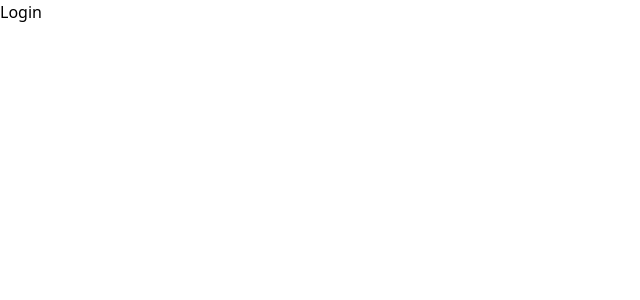
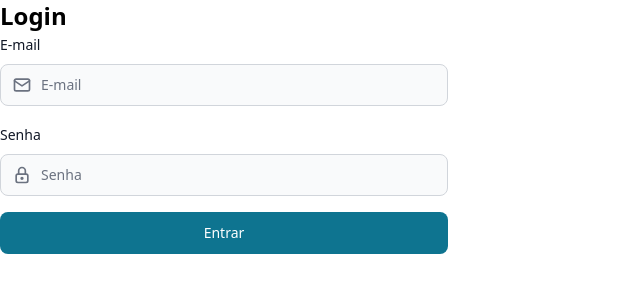
Before and after one commit to daroucha/spare-react, a React (Vite) app: page /login in a window 1280 px wide. Shown: the top 300 px of the page, without its empty margins (0-640 px from the left). Built offline with nearby package versions, Linux system fonts and the light colour scheme.

Commit message:
Added LoginForm

```diff
--- a/package.json
+++ b/package.json
@@ -11,6 +11,8 @@
   },
   "dependencies": {
     "@tabler/icons-react": "^2.42.0",
+    "@tanstack/react-query": "^5.8.7",
+    "@tanstack/react-query-devtools": "^5.8.8",
     "autoprefixer": "^10.4.16",
     "flowbite": "^2.2.0",
     "flowbite-react": "^0.7.0",
--- a/src/App.jsx
+++ b/src/App.jsx
@@ -1,11 +1,15 @@
+/* eslint-disable no-unused-vars */
 import {
   Routes,
   Route,
   BrowserRouter,
   Navigate,
 } from 'react-router-dom'
-
-import './styles/tailwind.css'
+import {
+  QueryClient,
+  QueryClientProvider,
+} from '@tanstack/react-query'
+import { ReactQueryDevtools } from '@tanstack/react-query-devtools'
 
 import AuthLayout from './ui/AuthLayout'
 import Login from './pages/Login'
@@ -13,8 +17,21 @@ import Home from './pages/Home'
 import Incomes from './pages/Incomes'
 import NotFound from './pages/NotFound'
 
+import './styles/tailwind.css'
+
+const queryClient = new QueryClient({
+  defaultOptions: {
+    queries: {
+      staleTime: 60 * 1000,
+    },
+  },
+})
+
 function App() {
   return (
+    <QueryClientProvider client={queryClient}>
+      <ReactQueryDevtools initialIsOpen={false} />
+
       <BrowserRouter>
         <Routes>
           <Route
@@ -30,6 +47,7 @@ function App() {
           </Route>
         </Routes>
       </BrowserRouter>
+    </QueryClientProvider>
   )
 }
 
--- /dev/null
+++ b/src/features/authentication/LoginForm.jsx
@@ -0,0 +1,55 @@
+import { useState } from 'react'
+import { Button, TextInput, Label } from 'flowbite-react'
+import { IconLock, IconMail } from '@tabler/icons-react'
+
+function handleSubmit() {}
+
+function LoginForm() {
+  const [email, setEmail] = useState('')
+  const [password, setPassword] = useState('')
+
+  return (
+    <form
+      onSubmit={handleSubmit}
+      className="flex max-w-md flex-col gap-4"
+    >
+      <div>
+        <div className="mb-2 block">
+          <Label htmlFor="email" value="E-mail" />
+        </div>
+
+        <TextInput
+          type="email"
+          id="email"
+          autoComplete="email"
+          placeholder="E-mail"
+          value={email}
+          onChange={(e) => setEmail(e.target.value)}
+          icon={IconMail}
+          required
+        />
+      </div>
+
+      <div>
+        <div className="mb-2 block">
+          <Label htmlFor="password" value="Senha" />
+        </div>
+
+        <TextInput
+          type="password"
+          id="password"
+          autoComplete="current-password"
+          placeholder="Senha"
+          value={password}
+          onChange={(e) => setPassword(e.target.value)}
+          icon={IconLock}
+          required
+        />
+      </div>
+
+      <Button type="submit">Entrar</Button>
+    </form>
+  )
+}
+
+export default LoginForm
--- a/src/pages/Login.jsx
+++ b/src/pages/Login.jsx
@@ -1,5 +1,13 @@
+import LoginForm from '../features/authentication/LoginForm'
+
 function Login() {
-  return <h1>Login</h1>
+  return (
+    <div>
+      <h1 className="text-2xl font-bold">Login</h1>
+
+      <LoginForm />
+    </div>
+  )
 }
 
 export default Login
--- a/src/ui/AuthLayout.jsx
+++ b/src/ui/AuthLayout.jsx
@@ -11,6 +11,7 @@ import {
   useLinkClickHandler,
   useLocation,
 } from 'react-router-dom'
+
 import spareLogo from '../../public/spare.svg'
 
 function AppNavLink({ to, text }) {
```
Also changed, not shown: 1 other file (tests, documents, lock files or other folders). Lines whose indentation alone changed are shown as unchanged.
